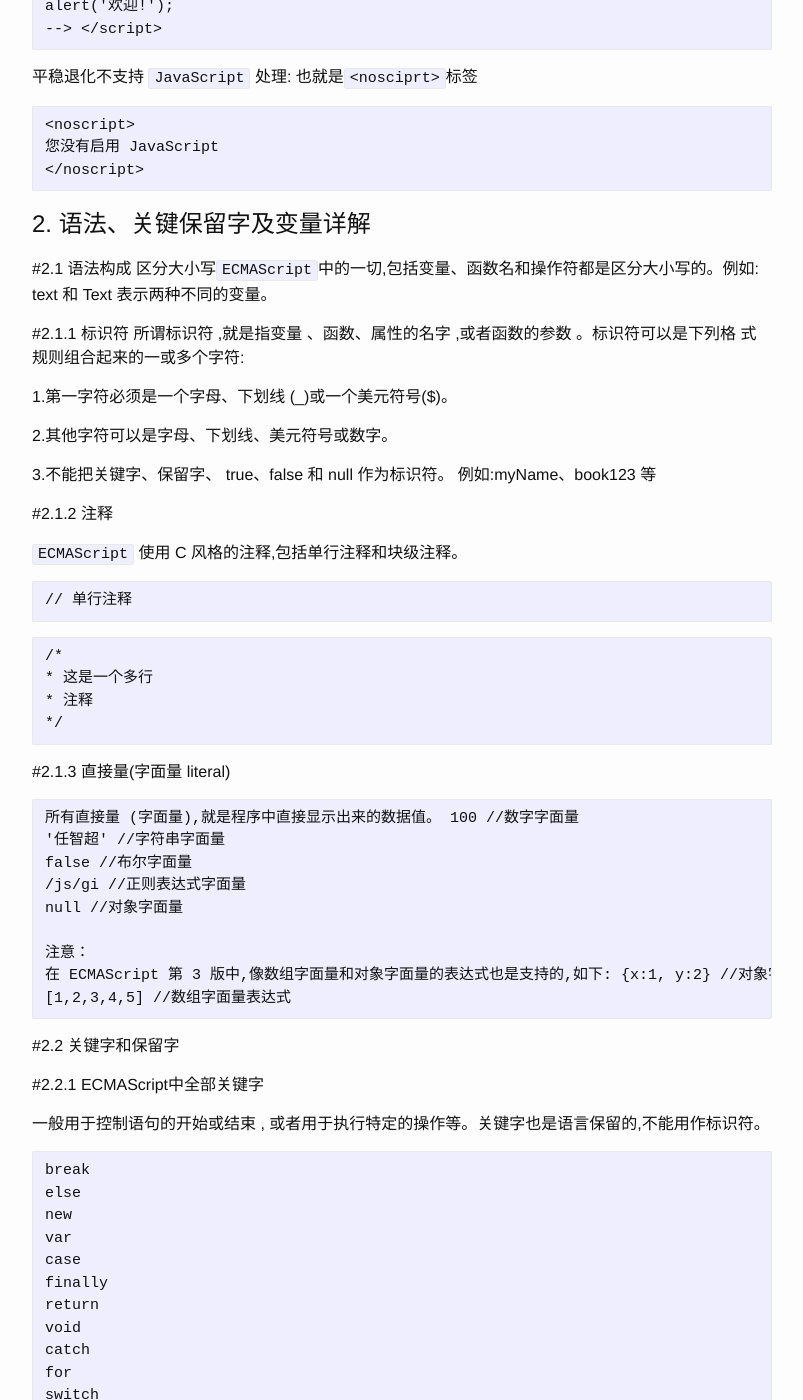
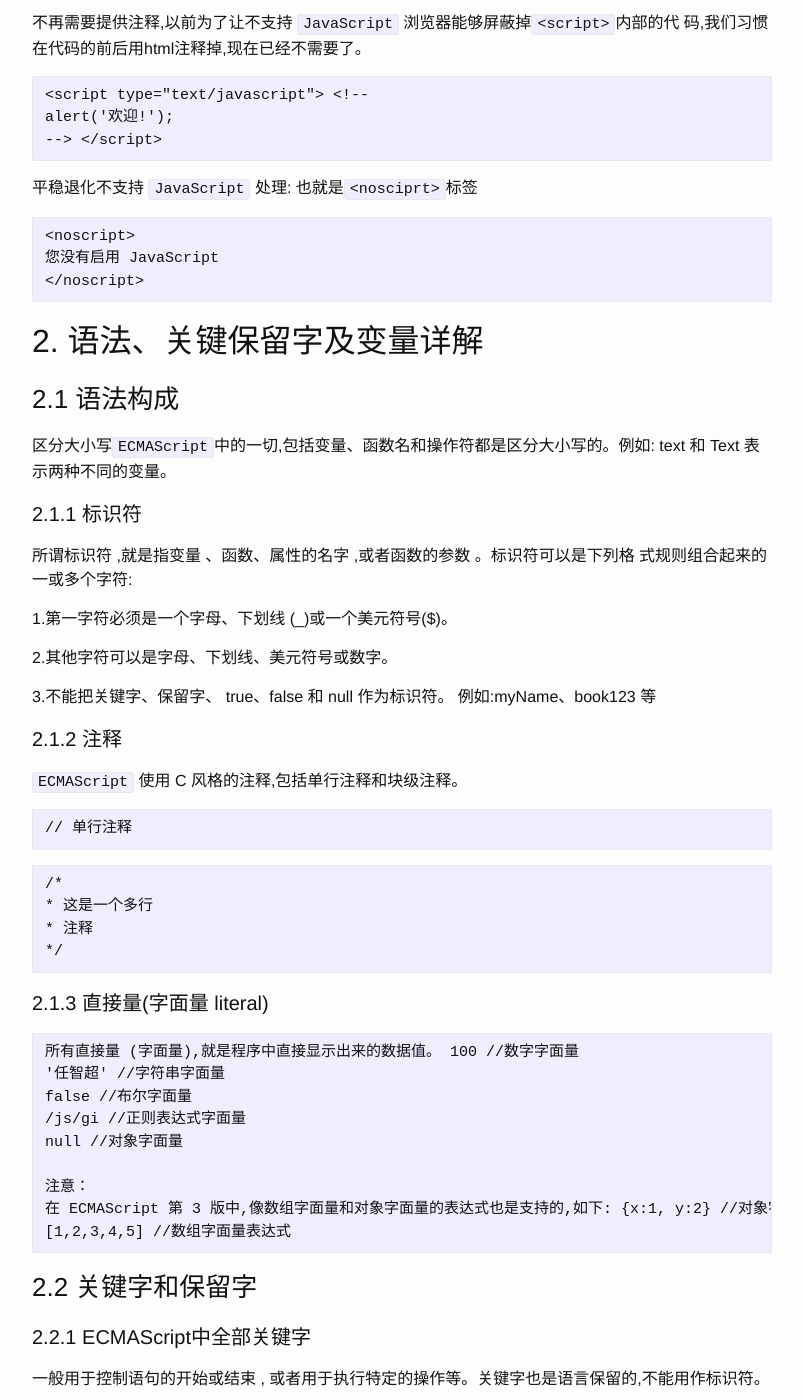
Before and after one commit to AriadneThread/ariadnesthread.github.io, a Jekyll site: the page built from _posts/2016-09-28-javaScript简单使用及基本语法 .md, in a window 1280 px wide and 1400 px high, scrolled down 1641 px. Shown: the whole window, without its empty margins (238-1041 px from the left). Built offline with Jekyll 4.4.1, drawn with Linux system fonts in a browser that asks for light colours; some of the changed text lies outside the part shown.

Commit message:
整理标题

````diff
--- a/_posts/2016-09-28-javaScript简单使用及基本语法 .md
+++ b/_posts/2016-09-28-javaScript简单使用及基本语法 .md
@@ -6,7 +6,7 @@ author: 任智超
 categories: JavaScript
 ---
 
-#一.  javaScript基本语法汇总及其注意点
+# 一.  javaScript基本语法汇总及其注意点
 
 主篇涉及学习点：
 
@@ -16,17 +16,17 @@ categories: JavaScript
 
 3. js中数据类型详解
 
-# 1. javascript简单开场及其注意点
+## 1. javascript简单开场及其注意点
 
 
-# 1.1 创建一张HTML页面
+### 1.1 创建一张HTML页面
 对于 `JavaScript` 初学者,我们还是用比较普及和稳定的 xhtml1.x 来创建一张页面。
 
 很多时候,你无法记住 xhtml1.x 过渡性的标准格式。这个时候,建议打开 Dreamweaver 来获取。页面创建好后,编写一个最简单的 `JavaScript` 脚本(简称 JS 脚本)。
 
 注意网页的编码格式及文件存储的编码。
 
-#1.2  `<script>`标签解析
+### 1.2  `<script>`标签解析
 `<script>`xxx`</script>`这组标签,是用于在 html 页面中插入 js 的主要方法。它主要有以下 几个属性:
 
 1.charset:可选。表示通过 src 属性指定的字符集。由于大多数浏览器忽略它,所以很 少有人用它。
@@ -45,7 +45,7 @@ categories: JavaScript
 
 ```
 
-#1.3 js代码嵌入的一些问题
+### 1.3 js代码嵌入的一些问题
 如果你想弹出一个`</script>`标签的字符串,那么浏览器会误解成 JS 代码已经结束了。 解决的方法,就是把字符串分成两个部分,通过连接符 ‘+’来连接。
 
 ```
@@ -90,14 +90,12 @@ alert('欢迎!');
 </noscript>
 ```
 
+## 2. 语法、关键保留字及变量详解
 
-
-# 2. 语法、关键保留字及变量详解
-
-#2.1 语法构成
+### 2.1 语法构成
 区分大小写`ECMAScript`中的一切,包括变量、函数名和操作符都是区分大小写的。例如: text 和 Text 表示两种不同的变量。
 
-#2.1.1 标识符
+#### 2.1.1 标识符
 所谓标识符 ,就是指变量 、函数、属性的名字 ,或者函数的参数 。标识符可以是下列格 式规则组合起来的一或多个字符:
 
 1.第一字符必须是一个字母、下划线 (_)或一个美元符号($)。
@@ -106,7 +104,7 @@ alert('欢迎!');
 
 3.不能把关键字、保留字、 true、false 和 null 作为标识符。 例如:myName、book123 等
 
-#2.1.2 注释
+#### 2.1.2 注释
 
 `ECMAScript` 使用 C 风格的注释,包括单行注释和块级注释。
 
@@ -121,7 +119,7 @@ alert('欢迎!');
 */
 ```
 
-#2.1.3 直接量(字面量 literal)
+#### 2.1.3 直接量(字面量 literal)
 ```
 所有直接量 (字面量),就是程序中直接显示出来的数据值。 100 //数字字面量
 '任智超' //字符串字面量
@@ -135,9 +133,9 @@ null //对象字面量
 ```
 
 
-#2.2 关键字和保留字
+### 2.2 关键字和保留字
 
-#2.2.1 ECMAScript中全部关键字
+#### 2.2.1 ECMAScript中全部关键字
 
 一般用于控制语句的开始或结束 , 或者用于执行特定的操作等。关键字也是语言保留的,不能用作标识符。
 
@@ -169,9 +167,8 @@ instanceof
 typeof
 ```
 
+#### 2.2.2 ECMAScript中全部保留字
 
-
-#2.2.2 ECMAScript中全部保留字
 一组不能用作标识符的保留字。
 
 ```
@@ -269,10 +266,10 @@ height;
 ```
 
 
-# 4 javascript中的数据类型汇总
+## 4 javascript中的数据类型汇总
 `ECMAScript` 中有 5 种简单数据类型:`Undefined`、`Null`、`Boolean`、`Number` 和 `String`。 还有一种复杂数据类型——`Object`。`ECMAScript` 不支持任何创建自定义类型的机制,所有 值都成为以上 6 中数据类型之一。
 
-#4.1 typeof运算符
+### 4.1 typeof运算符
 
 `typeof` 操作符是用来检测变量的数据类型 。对于值或变量使用 `typeof `操作符会返回如下:
 
@@ -293,7 +290,7 @@ alert(typeof '任智超');
 
 PS:函数在 ECMAScript 中是对象,不是一种数据类型。 所以,使用 `typeof `来区分` function` 和 `object` 是非常有必要的。
 
-#4.2 Undefined 类型
+### 4.2 Undefined 类型
 
 `Undefined` 类型只有一个值,即特殊的 `undefined`。在使用 var 声明变量,但没有对其初 始化时,这个变量的值就是 `undefined`。
 
@@ -315,7 +312,7 @@ PS:如果 `typeof box`,`typeof age` 都返回的 `undefined`。
 
 从逻辑上思考,他们的值,一个 是 `undefined`,一个`报错`;他们的类型,`却都是 undefined`。所以,我们在定义变量的时候, `尽可能的不要只声明,不赋值`。
 
-#4.3 Null类型
+### 4.3 Null类型
 `Null` 类型是一个只有一个值的数据类型,即特殊的值 `null`。它表示一个空对象引用(指 针),而 `typeof` 操作符检测 `null` 会返回 `object`。
 
 ```
@@ -349,7 +346,7 @@ var car = null;
 alert(typeof box == typeof car)
 ```
 
-#4.4 Boolean类型
+### 4.4 Boolean类型
 `Boolean 类型有两个值(字面量):true 和 false。`而 `true` 不一定等于 1,`false` 不一定等于 0。
 JavaScript 是区分大小写的,True 和 False 或者其他都不是 Boolean 类型的值。
 
@@ -391,7 +388,7 @@ Object    任何对象                   null
 Undefined                           undefined
 ```
 
-#4.5 Number类型
+### 4.5 Number类型
 
 `Number` 类型包含两种数值:整型和浮点型。为了支持各种数值类型, ECMA-262 定义
 了不同的数值字面量格式。
@@ -522,9 +519,6 @@ alert(Number(null));  //0,空对象返回 0
 alert(Number(undefined));  //NaN,undefined 返回 NaN
 ```
 
-
-
-
 如果是字符串,应该遵循一下规则:
 
 1.只包含数值的字符串,会直接转成成十进制数值,如果包含前导 0,即自动去掉。
@@ -596,7 +590,7 @@ alert(parseFloat('1.234e7'));       //12340000,把科学技术法转成普通数
 ```
 
 
-#4.6 String类型
+### 4.6 String类型
 
 `String` 类型用于表示由于零或多个16位Unicode 字符组成的`字符序列`,即字符串。字符串可以由双引号(")或单引号(')表示。
 
@@ -664,7 +658,7 @@ alert(String(box));
 PS:如果值有 toString()方法,则调用该方法并返回相应的结果; 如果是 null 或者 undefined, `则返回"null"或者"undeinfed"`
 
 
-#4.7 Object 类型
+### 4.7 Object 类型
 
 ECMAScript 中的对象其实就是一组数据和功能的集合 。对象可以通过执行 `new `操作符 后跟要创建的对象类型的名称来创建。
 
@@ -697,5 +691,4 @@ alert(typeof box); //Object 类型
 PS:面向对象是 JavaScript 课程的重点,这里我们只是简单做个介绍 。详细的课程将在 以后的章节继续学习。
 
 
-
-未完待续......,更多高级教程后续更新。
+未完待续......更多高级教程后续更新。
````
